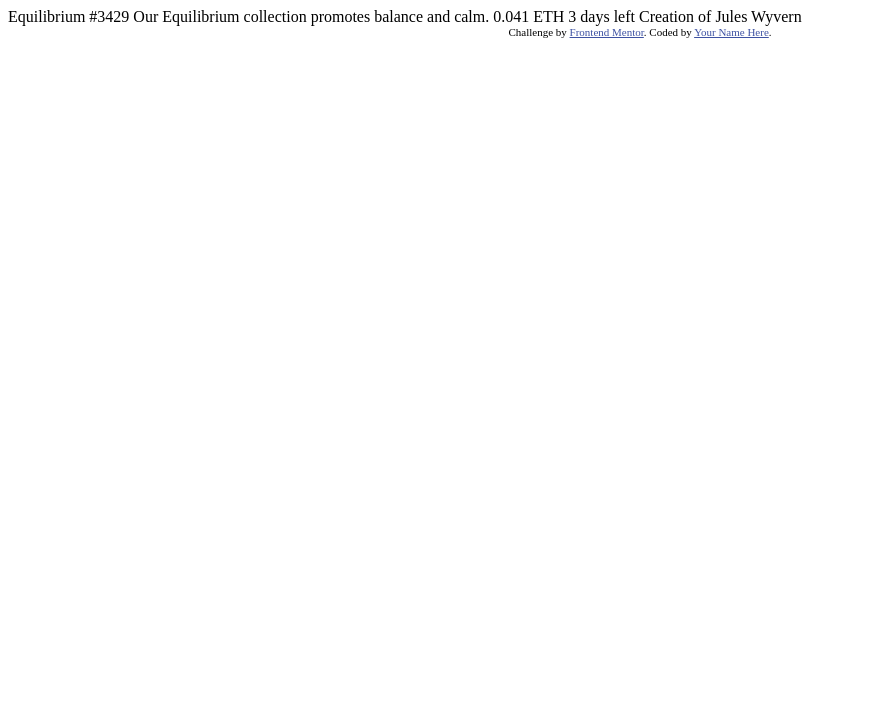
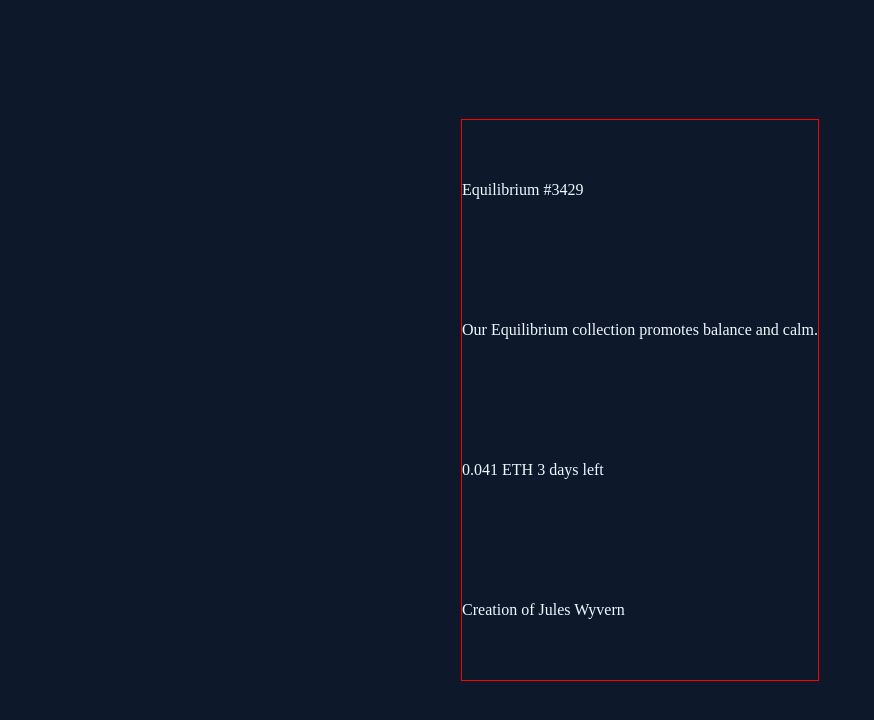
Before and after one commit to Neo-Cicada/nft-preview-card, a plain HTML site: page index.html in a window 1280 px wide. Shown: the whole page, without its empty margins (0-874 px from the left). Drawn offline with Linux system fonts and the light colour scheme.

Commit message:
centered the card

```diff
--- a/index.html
+++ b/index.html
@@ -1,33 +1,40 @@
 <!DOCTYPE html>
 <html lang="en">
+
 <head>
   <meta charset="UTF-8">
-  <meta name="viewport" content="width=device-width, initial-scale=1.0"> <!-- displays site properly based on user's device -->
+  <meta name="viewport" content="width=device-width, initial-scale=1.0">
+  <!-- displays site properly based on user's device -->
 
   <link rel="icon" type="image/png" sizes="32x32" href="./images/favicon-32x32.png">
 
   <title>Frontend Mentor | NFT preview card component</title>
+  <link rel="stylesheet" href="/style.css">
 
-  <!-- Feel free to remove these styles or customise in your own stylesheet 👍 -->
-  <style>
-    .attribution { font-size: 11px; text-align: center; }
-    .attribution a { color: hsl(228, 45%, 44%); }
-  </style>
 </head>
+
 <body>
+  <main>
+    <div class="container">
 
-  Equilibrium #3429
+     <div>Equilibrium #3429</div>
 
-  Our Equilibrium collection promotes balance and calm.
+     <p>Our Equilibrium collection promotes balance and calm.
+    </p>
+    <div>0.041 ETH
+      3 days left</div>
 
-  0.041 ETH
-  3 days left
 
-  Creation of Jules Wyvern
+     <div>Creation of Jules Wyvern</div>
+    </div>
 
-  <div class="attribution">
+  </main>
+
+
+  <!-- <div class="attribution">
     Challenge by <a href="https://www.frontendmentor.io?ref=challenge" target="_blank">Frontend Mentor</a>.
     Coded by <a href="#">Your Name Here</a>.
-  </div>
+  </div> -->
 </body>
+
 </html>
--- /dev/null
+++ b/style.css
@@ -0,0 +1,21 @@
+.attribution { font-size: 11px; text-align: center; }
+.attribution a { color: hsl(228, 45%, 44%); }
+
+*{
+    margin: 0;
+}
+main{
+    display: flex;
+    min-height: 100vh;
+    justify-content: center;
+    align-items: center;
+    background-color:  hsl(217, 54%, 11%);
+}
+.container{
+    height: 70vh;
+    border: 1px solid red;
+    display: flex;
+    justify-content: space-around;
+    flex-direction: column;
+    color: aliceblue;
+}
```
